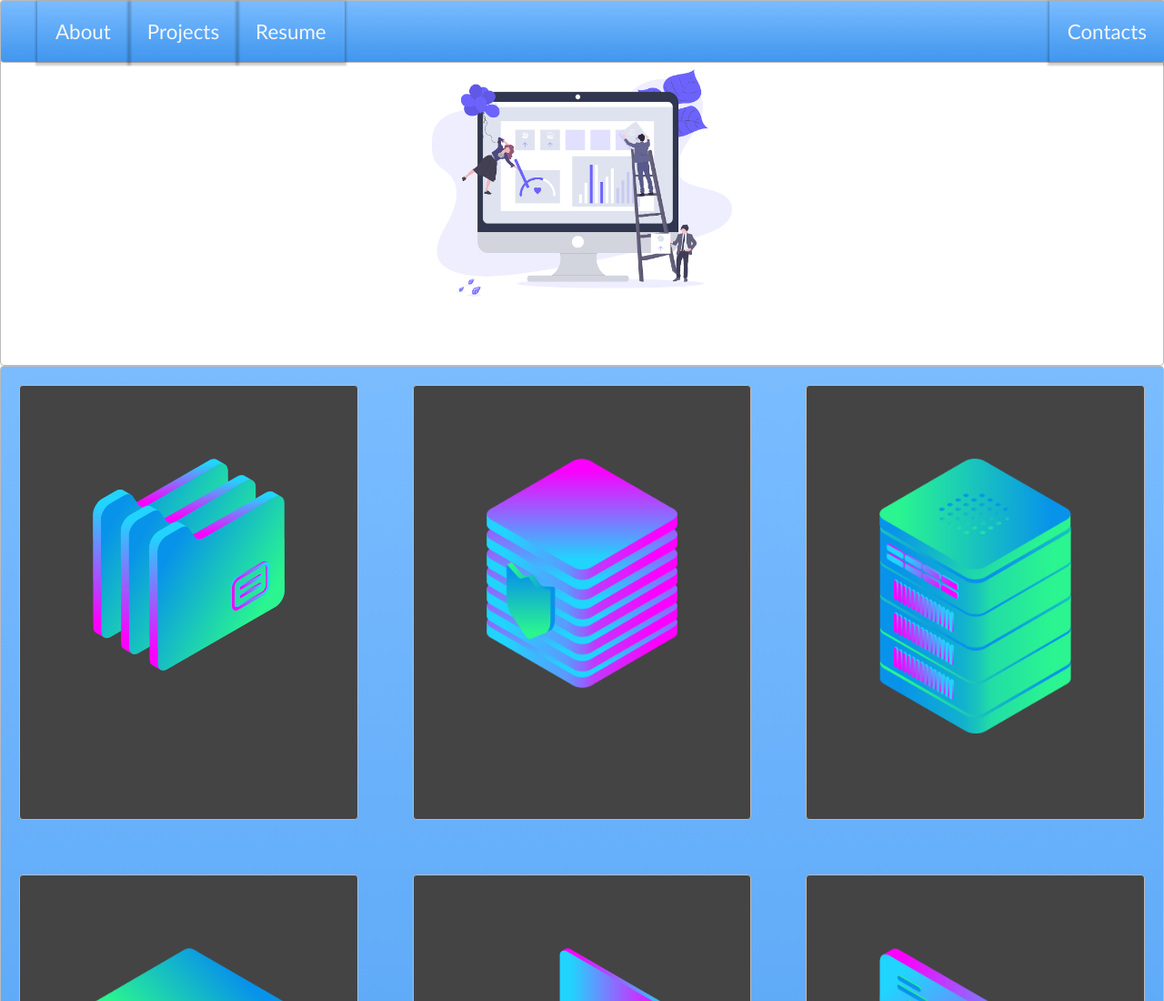
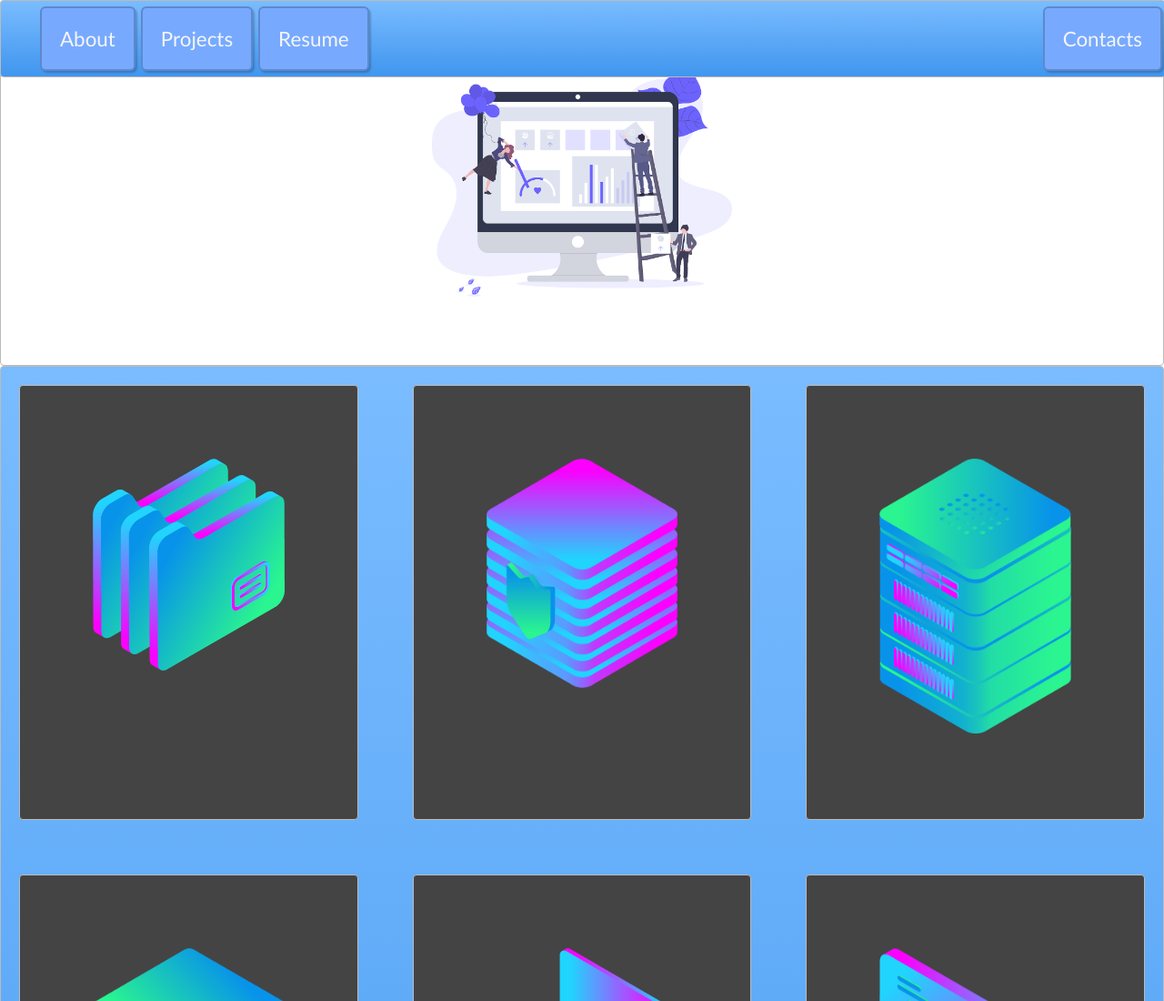
Before and after one commit to shashankcic/shashankcic.github.io, a plain HTML site: page creations/index.html in a window 1280 px wide. Shown: the top 1100 px of the page at 91% size. Drawn offline with Linux system fonts and the light colour scheme.

Commit message:
some updates

```diff
--- a/creations/style.css
+++ b/creations/style.css
@@ -60,9 +60,6 @@ a{
     text-decoration: none;
 }
 
-.push{
-    margin-left: auto;
-}
 
 /*Cover*/
 .container{
@@ -160,6 +157,20 @@ footer{
 }
 
 .nav-btn {
-    -webkit-box-shadow: 0px 2px 2px 2px rgba(0,0,0,0.2);
-    box-shadow: 0px 2px 2px 2px rgba(0,0,0,0.2);
+    background-color: #7af;
+    -webkit-box-shadow: 0px 1px 1px 1px rgba(0,0,0,0.2);
+    box-shadow: 2px 2px 2px rgba(0,0,0,0.2);
+    border-radius: 6px;
+    border: 2px solid rgba(0,0,0,0.2);
+    transition: all 0.3s ease-in-out;
+    margin: 6px 3px;
+    padding: 20px 20px;
 }
+
+.nav-btn:hover {
+    transform: scale(1.05);
+}
+
+.push{
+    margin-left: auto;
+}
```
